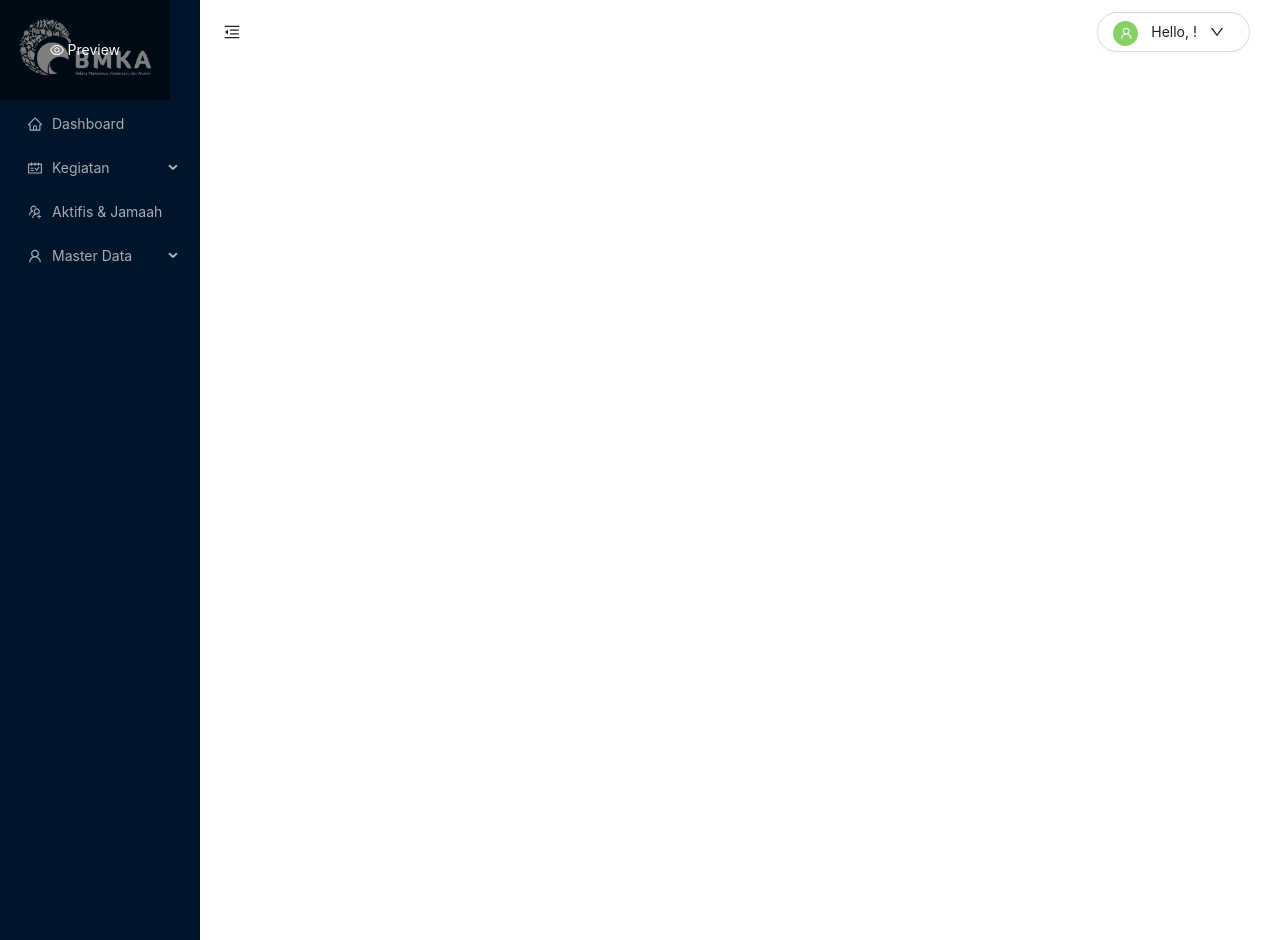
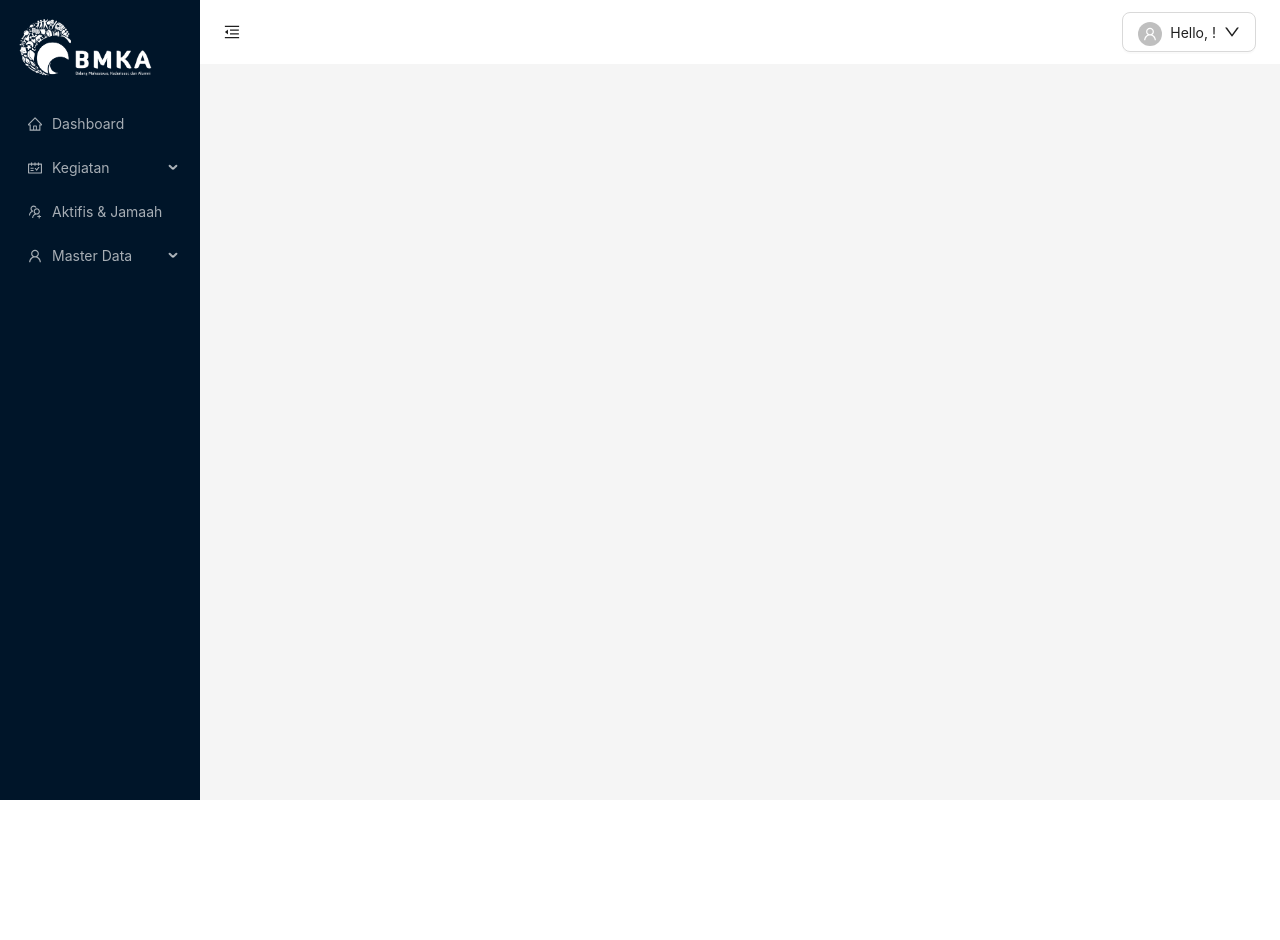
Before and after one commit to salman-digital-lab/new-web-admin-kaderisasi, a React (Vite) app: page / in a window 1280 px wide. After the commit the page ends 800 px from the top, so only its background shows below. Built offline with nearby package versions, Linux system fonts and the light colour scheme; sample sign-in values are in the browser's storage.

Commit message:
feat: tidy up the layout component

```diff
--- a/src/App.css
+++ /dev/null
@@ -1,6 +0,0 @@
-#root {
-  max-width: 1280px;
-  margin: 0 auto;
-  padding: 2rem;
-  text-align: center;
-}
--- a/src/components/Layout/index.tsx
+++ b/src/components/Layout/index.tsx
@@ -1,55 +1,47 @@
-import React, {useEffect, useState} from 'react'
-import {
-  MenuFoldOutlined,
-  MenuUnfoldOutlined,
-} from '@ant-design/icons';
+import React, { useEffect, useState } from "react";
+import { MenuFoldOutlined, MenuUnfoldOutlined } from "@ant-design/icons";
 import {
   Layout,
   Button,
   theme,
   Typography,
-  Row,
-  Col,
   Avatar,
   Dropdown,
   Space,
   MenuProps,
-  message
-} from 'antd';
-import SideMenu from '../SideMenu';
-import { Outlet } from 'react-router-dom';
-import { UserOutlined, DownOutlined } from '@ant-design/icons';
-import { logout } from '../../api/auth';
-import { useNavigate } from 'react-router-dom';
+  message,
+  Flex,
+} from "antd";
+import SideMenu from "../SideMenu";
+import { Outlet } from "react-router-dom";
+import { UserOutlined, DownOutlined } from "@ant-design/icons";
+import { logout } from "../../api/auth";
+import { useNavigate } from "react-router-dom";
 
 const { Header, Content } = Layout;
 const { Text } = Typography;
 
-// type ContentProps = {
-//   children : React.ReactNode
-// }
-
-const items: MenuProps['items'] = [
+const items: MenuProps["items"] = [
   {
-    label: 'Logout',
-    key: '1',
+    label: "Logout",
+    key: "1",
     icon: <UserOutlined />,
-  }
+  },
 ];
 
 const AppLayout: React.FC = () => {
   const [collapsed, setCollapsed] = useState(false);
-  const [displayName, setDisplayName] = useState<string>('');
+  const [displayName, setDisplayName] = useState<string>("");
 
   const navigate = useNavigate();
 
-      const handleMenuClick: MenuProps['onClick'] = async () => {
-        try{
+  const handleMenuClick: MenuProps["onClick"] = async () => {
+    try {
       await logout();
-          message.success('Logout successful');
-            navigate('/login');
+      message.success("Logout successful");
+      navigate("/login");
     } catch (error) {
-          message.error('An error occured')
+      message.error("An error occured");
     }
   };
 
@@ -63,9 +55,8 @@ const AppLayout: React.FC = () => {
 
     const parseData = JSON.parse(user || "{}");
 
-    setDisplayName(parseData?.user?.display_name || "")
-  },[])
-
+    setDisplayName(parseData?.user?.display_name || "");
+  }, []);
 
   const {
     token: { colorBgContainer },
@@ -76,50 +67,43 @@ const AppLayout: React.FC = () => {
   };
 
   return (
-     <Layout style={{ minHeight: '100vh' }}>
-      <SideMenu collapsed={collapsed} onCollapse={handleCollapse}/>
-      <Layout style={{ backgroundColor: '#fff' }}>
-        <Header style={{background: colorBgContainer, position: 'fixed', zIndex: 1, width: '100%' }}>
-          <Row justify="space-between">
-            <Col>
+    <Layout>
+      <SideMenu collapsed={collapsed} onCollapse={handleCollapse} />
+      <Layout>
+        <Header style={{ padding: 0, background: colorBgContainer }}>
+          <Flex justify="space-between" align="center">
             <Button
               type="text"
               icon={collapsed ? <MenuUnfoldOutlined /> : <MenuFoldOutlined />}
               onClick={() => setCollapsed(!collapsed)}
               style={{
-                  fontSize: '16px',
+                fontSize: "16px",
                 width: 64,
                 height: 64,
-                  marginLeft: '-50px',
               }}
             />
-            </Col>
-            <Col>
             <Dropdown menu={menuProps}>
-                <Button style={{height:'5vh', marginRight:'180px', borderRadius: '20px'}}>
+              <Button size="large" style={{ marginRight: 24 }}>
                 <Space>
-                    <Avatar size={25} style={{ backgroundColor: '#87d068', marginRight:'5px' }} icon={<UserOutlined />} />
-                    <Text style={{ textAlign: 'right', marginRight:'5px'}}>Hello, {displayName}!</Text>
-                    <DownOutlined style={{marginRight:'10px'}}/>
+                  <Avatar size="small" icon={<UserOutlined />} />
+                  <Text>Hello, {displayName}!</Text>
+                  <DownOutlined />
                 </Space>
               </Button>
             </Dropdown>
-            </Col>
-          </Row>
+          </Flex>
         </Header>
         <Content
           style={{
-            margin: '70px 16px',
             padding: 24,
-            height: '100vh',
-            overflow: 'auto',
+            minHeight: "calc(100vh - 64px)",
           }}
         >
           <Outlet />
         </Content>
       </Layout>
     </Layout>
-  )
-}
+  );
+};
 
-export default AppLayout
+export default AppLayout;
--- a/src/components/SideMenu/index.tsx
+++ b/src/components/SideMenu/index.tsx
@@ -1,9 +1,10 @@
-import React from 'react';
-import { Layout, Menu, Image } from 'antd';
-import { Link } from 'react-router-dom';
-import { menuItems } from './data';
-import { MenuItem, SidebarProps } from '../../types';
-import logo from '../../assets/images/BMKALogo.png';
+import React from "react";
+import { Layout, Menu } from "antd";
+import { Link } from "react-router-dom";
+
+import { menuItems } from "./data";
+import { MenuItem, SidebarProps } from "../../types";
+import logo from "../../assets/images/BMKALogo.png";
 
 const { Sider } = Layout;
 
@@ -30,20 +31,17 @@ const renderMenuItems = (items: MenuItem[]) => {
 
 const SideMenu: React.FC<SidebarProps> = ({ collapsed, onCollapse }) => {
   return (
-    <Sider trigger={null} collapsible collapsed={collapsed} onCollapse={onCollapse}>
-        <Image
-          width="auto"
-          height={100}
-          src={logo}
-        />
-        <Menu
-          theme="dark"
-          mode="inline"
-          defaultSelectedKeys={['1']}
-        >
-          {renderMenuItems(menuItems)}
+    <Sider
+      trigger={null}
+      collapsible
+      collapsed={collapsed}
+      onCollapse={onCollapse}
+    >
+      <img width="auto" height={100} src={logo} />
+      <Menu theme="dark" mode="inline" defaultSelectedKeys={["1"]}>
+        {renderMenuItems(menuItems)}
       </Menu>
-      </Sider>
+    </Sider>
   );
 };
 
--- a/src/index.css
+++ /dev/null
@@ -1,3 +0,0 @@
-:root {
-  font-family: Inter, system-ui, Avenir, Helvetica, Arial, sans-serif;
-}
--- a/src/main.tsx
+++ b/src/main.tsx
@@ -2,7 +2,6 @@ import 'antd/dist/reset.css'
 import React from 'react'
 import ReactDOM from 'react-dom/client'
 import App from './App.tsx'
-import './index.css'
 import { ConfigProvider } from 'antd'
 
 ReactDOM.createRoot(document.getElementById('root')!).render(
```
Lines whose indentation alone changed are shown as unchanged.
